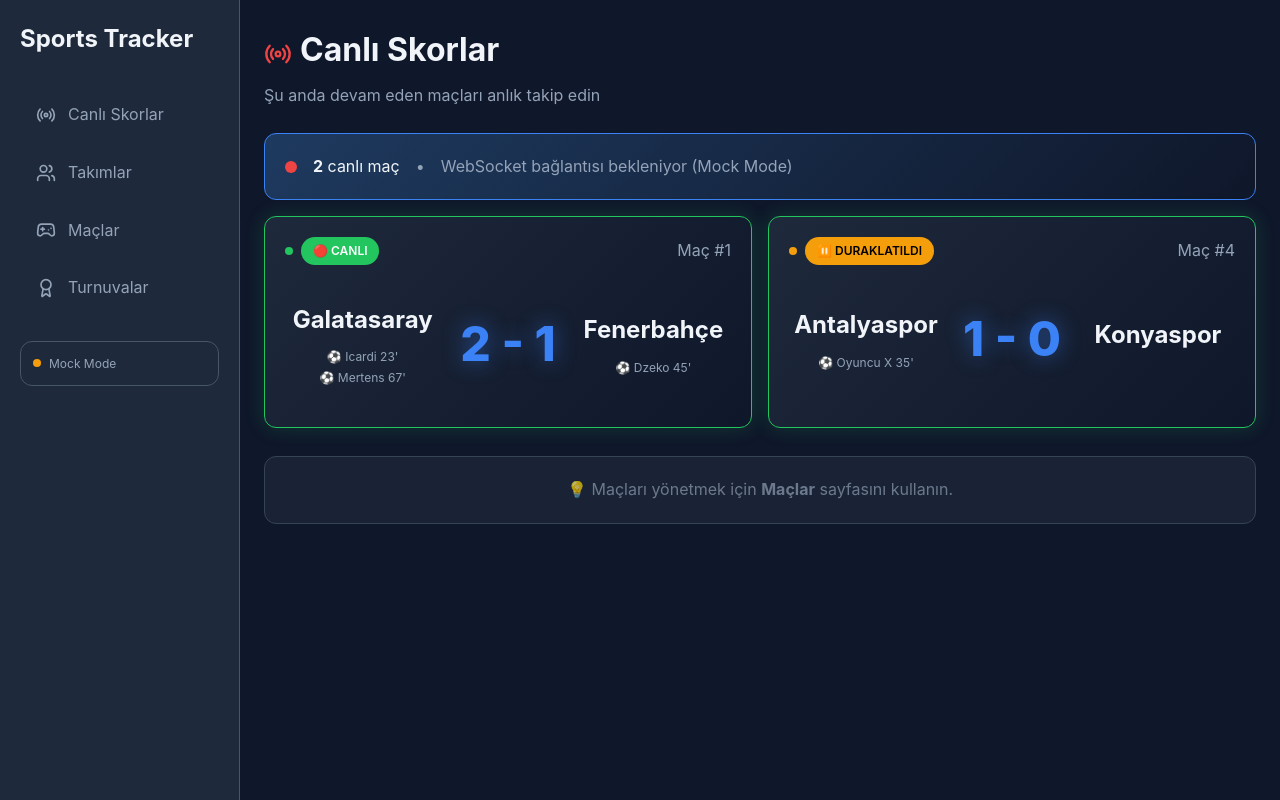
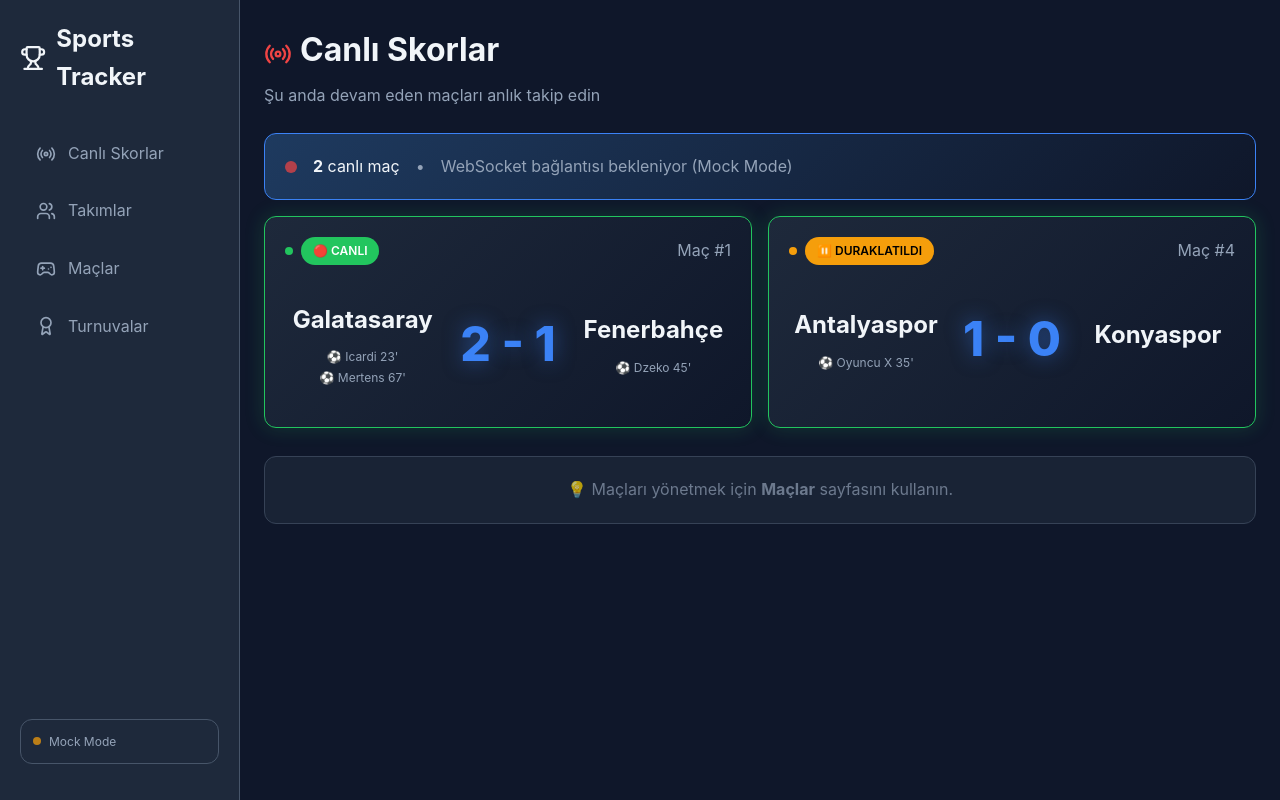
Before and after one commit to canokulmus/sports-tracker, a React (Vite) app in the folder frontend/: page / in a window 1280 px wide. Built offline with nearby package versions, Linux system fonts and the light colour scheme.

Commit message:
handle sidenav component

```diff
--- a/frontend/src/components/Layout/index.jsx
+++ b/frontend/src/components/Layout/index.jsx
@@ -1,61 +1,12 @@
 // src/components/Layout/index.jsx
-import { Outlet, NavLink } from 'react-router-dom'
-import { Trophy, Users, Gamepad2, Award, Radio } from 'lucide-react'
+import { Outlet } from 'react-router-dom'
+import SideNav from '../SideNav'
 
 function Layout() {
-  const navItems = [
-    { to: '/live', icon: Radio, label: 'Canlı Skorlar' },
-    { to: '/teams', icon: Users, label: 'Takımlar' },
-    { to: '/games', icon: Gamepad2, label: 'Maçlar' },
-    { to: '/cups', icon: Award, label: 'Turnuvalar' },
-  ]
-
   return (
     <div className="app-container">
-      {/* Sidebar */}
-      <aside className="sidebar">
-        <div className="logo">
-          {/* <Trophy size={28} /> */}
-          <span>Sports Tracker</span>
-        </div>
-
-        <nav>
-          <ul className="nav-menu">
-            {navItems.map((item) => (
-              <li key={item.to} className="nav-item">
-                <NavLink
-                  to={item.to}
-                  className={({ isActive }) =>
-                    `nav-link ${isActive ? 'active' : ''}`
-                  }
-                >
-                  <item.icon size={20} />
-                  <span>{item.label}</span>
-                </NavLink>
-              </li>
-            ))}
-          </ul>
-        </nav>
-
-        {/* Connection Status - Backend bağlanınca aktif olacak */}
-        <div style={{ marginTop: 'auto', paddingTop: '20px' }}>
-          <div className="card" style={{ padding: '12px' }}>
-            <div className="flex items-center gap-2">
-              <div
-                style={{
-                  width: 8,
-                  height: 8,
-                  borderRadius: '50%',
-                  backgroundColor: '#f59e0b', // Sarı = Mock mode
-                }}
-              />
-              <span className="text-muted" style={{ fontSize: '0.75rem' }}>
-                Mock Mode
-              </span>
-            </div>
-          </div>
-        </div>
-      </aside>
+      {/* Sidebar Navigation */}
+      <SideNav />
 
       {/* Main Content */}
       <main className="main-content">
--- /dev/null
+++ b/frontend/src/components/SideNav/SideNav.css
@@ -0,0 +1,68 @@
+/* src/components/SideNav/SideNav.css */
+
+.sidebar {
+  width: 240px;
+  background-color: var(--bg-secondary);
+  padding: 20px;
+  border-right: 1px solid var(--border);
+  position: fixed;
+  height: 100vh;
+  overflow-y: auto;
+  display: flex;
+  flex-direction: column;
+}
+
+/* Logo */
+.logo {
+  font-size: 1.5rem;
+  font-weight: 700;
+  color: var(--text-primary);
+  margin-bottom: 2rem;
+  display: flex;
+  align-items: center;
+  gap: 10px;
+}
+
+/* Navigation Menu */
+.nav-menu {
+  list-style: none;
+}
+
+.nav-item {
+  margin-bottom: 8px;
+}
+
+.nav-link {
+  display: flex;
+  align-items: center;
+  gap: 12px;
+  padding: 12px 16px;
+  color: var(--text-secondary);
+  text-decoration: none;
+  border-radius: 8px;
+  transition: all 0.2s;
+}
+
+.nav-link:hover {
+  background-color: var(--bg-card);
+  color: var(--text-primary);
+}
+
+.nav-link.active {
+  background-color: var(--accent);
+  color: white;
+}
+
+/* Status Indicator */
+.status-indicator {
+  animation: pulse 2s cubic-bezier(0.4, 0, 0.6, 1) infinite;
+}
+
+@keyframes pulse {
+  0%, 100% {
+    opacity: 1;
+  }
+  50% {
+    opacity: 0.5;
+  }
+}
--- /dev/null
+++ b/frontend/src/components/SideNav/index.jsx
@@ -0,0 +1,64 @@
+// src/components/SideNav/index.jsx
+import { NavLink } from 'react-router-dom'
+import { Trophy, Users, Gamepad2, Award, Radio } from 'lucide-react'
+import './SideNav.css'
+
+function SideNav() {
+  const navItems = [
+    { to: '/live', icon: Radio, label: 'Canlı Skorlar' },
+    { to: '/teams', icon: Users, label: 'Takımlar' },
+    { to: '/games', icon: Gamepad2, label: 'Maçlar' },
+    { to: '/cups', icon: Award, label: 'Turnuvalar' },
+  ]
+
+  return (
+    <aside className="sidebar">
+      {/* Logo */}
+      <div className="logo">
+        <Trophy size={28} />
+        <span>Sports Tracker</span>
+      </div>
+
+      {/* Navigation Menu */}
+      <nav>
+        <ul className="nav-menu">
+          {navItems.map((item) => (
+            <li key={item.to} className="nav-item">
+              <NavLink
+                to={item.to}
+                className={({ isActive }) =>
+                  `nav-link ${isActive ? 'active' : ''}`
+                }
+              >
+                <item.icon size={20} />
+                <span>{item.label}</span>
+              </NavLink>
+            </li>
+          ))}
+        </ul>
+      </nav>
+
+      {/* Connection Status - Backend bağlanınca aktif olacak */}
+      <div style={{ marginTop: 'auto', paddingTop: '20px' }}>
+        <div className="card" style={{ padding: '12px' }}>
+          <div className="flex items-center gap-2">
+            <div
+              className="status-indicator"
+              style={{
+                width: 8,
+                height: 8,
+                borderRadius: '50%',
+                backgroundColor: '#f59e0b', // Sarı = Mock mode
+              }}
+            />
+            <span className="text-muted" style={{ fontSize: '0.75rem' }}>
+              Mock Mode
+            </span>
+          </div>
+        </div>
+      </div>
+    </aside>
+  )
+}
+
+export default SideNav
--- a/frontend/src/index.css
+++ b/frontend/src/index.css
@@ -34,61 +34,11 @@
   min-height: 100vh;
 }
 
-.sidebar {
-  width: 240px;
-  background-color: var(--bg-secondary);
-  padding: 20px;
-  border-right: 1px solid var(--border);
-  position: fixed;
-  height: 100vh;
-  overflow-y: auto;
-}
-
 .main-content {
   flex: 1;
   margin-left: 240px;
   padding: 24px;
   min-height: 100vh;
-}
-
-/* Sidebar */
-.logo {
-  font-size: 1.5rem;
-  font-weight: 700;
-  color: var(--text-primary);
-  margin-bottom: 2rem;
-  display: flex;
-  align-items: center;
-  gap: 10px;
-}
-
-.nav-menu {
-  list-style: none;
-}
-
-.nav-item {
-  margin-bottom: 8px;
-}
-
-.nav-link {
-  display: flex;
-  align-items: center;
-  gap: 12px;
-  padding: 12px 16px;
-  color: var(--text-secondary);
-  text-decoration: none;
-  border-radius: 8px;
-  transition: all 0.2s;
-}
-
-.nav-link:hover {
-  background-color: var(--bg-card);
-  color: var(--text-primary);
-}
-
-.nav-link.active {
-  background-color: var(--accent);
-  color: white;
 }
 
 /* Cards */
```
